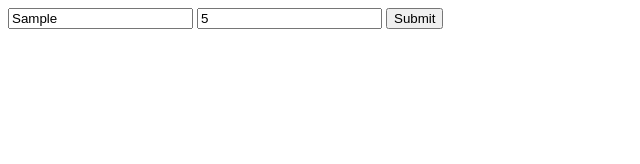
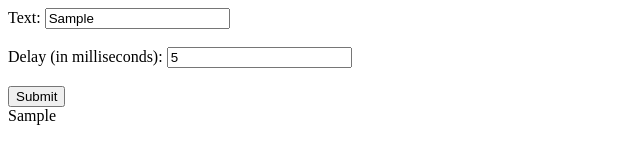
Before and after one commit to acciojob/async-function-timeout-jaisaipothula, a website: page main.html in a window 1280 px wide. Both pictures are taken after typing "Sample", "5" into the empty fields and a click on the button "Submit". Shown: the whole page, without its empty margins (0-640 px from the left). Drawn offline with Linux system fonts and the light colour scheme.

Commit message:
created a submission

```diff
--- a/main.html
+++ b/main.html
@@ -1,20 +1,23 @@
 <!DOCTYPE html>
+<html lang="en">
+<head>
+  <meta charset="UTF-8">
+  <meta name="viewport" content="width=device-width, initial-scale=1.0">
+  <title>Async Function with Timeout</title>
+</head>
+<body>
+  <form id="myForm">
+    <label for="text">Text:</label>
+    <input type="text" id="text" name="text" required><br><br>
 
-<html>
-  <head>
-    <link rel="stylesheet" href="styles.css" />
-  </head>
+    <label for="delay">Delay (in milliseconds):</label>
+    <input type="number" id="delay" name="delay" required><br><br>
 
-  <body>
-    <!-- the entire body must be written by student -->
-    <form onsubmit="return false">
-      <input type="text" id="text" placeholder="Text" />
-      <input type="number" id="delay" placeholder="Delay" />
-      <button type="button" id="btn">Submit</button>
-    </form>
+    <button type="submit" id="btn">Submit</button>
+  </form>
 
-    <div id="output"></div>
+  <div id="output"></div>
 
-    <script type="text/javascript" src="./script.js"></script>
-  </body>
+  <script src="script.js"></script>
+</body>
 </html>
--- a/script.js
+++ b/script.js
@@ -1 +1,34 @@
-//your JS code here. If required.
+document.addEventListener('DOMContentLoaded', () => {
+  const form = document.getElementById('myForm');
+  const textInput = document.getElementById('text');
+  const delayInput = document.getElementById('delay');
+  const outputDiv = document.getElementById('output');
+
+  form.addEventListener('submit', async (event) => {
+    event.preventDefault();
+
+    // Retrieve values from inputs
+    const text = textInput.value;
+    const delay = parseInt(delayInput.value);
+
+    // Validate delay input
+    if (isNaN(delay) || delay <= 0) {
+      alert('Please enter a valid positive number for delay.');
+      return;
+    }
+
+    // Clear previous output
+    outputDiv.textContent = '';
+
+    try {
+      // Simulate delay using async/await
+      await new Promise(resolve => setTimeout(resolve, delay));
+
+      // Display text after delay
+      outputDiv.textContent = text;
+    } catch (error) {
+      console.error('Error occurred:', error);
+      outputDiv.textContent = 'Error occurred while displaying text.';
+    }
+  });
+});
```
